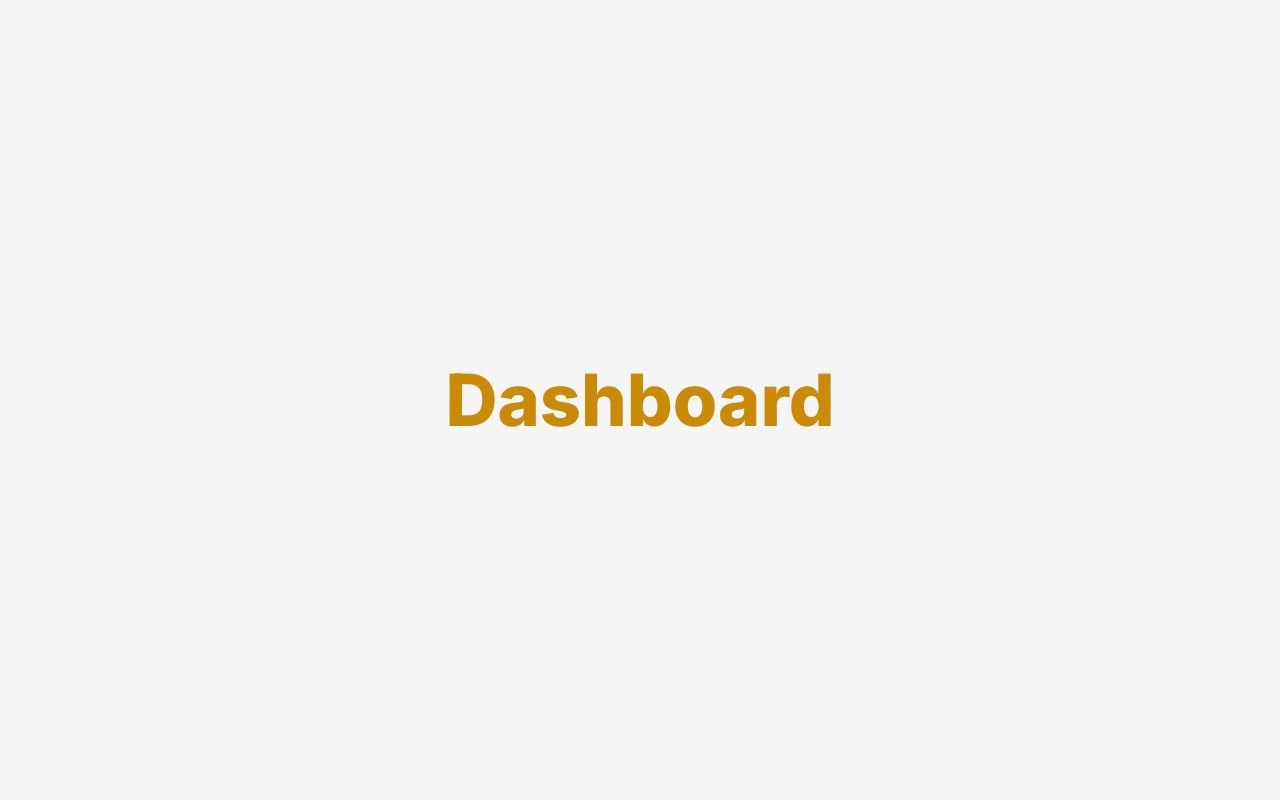
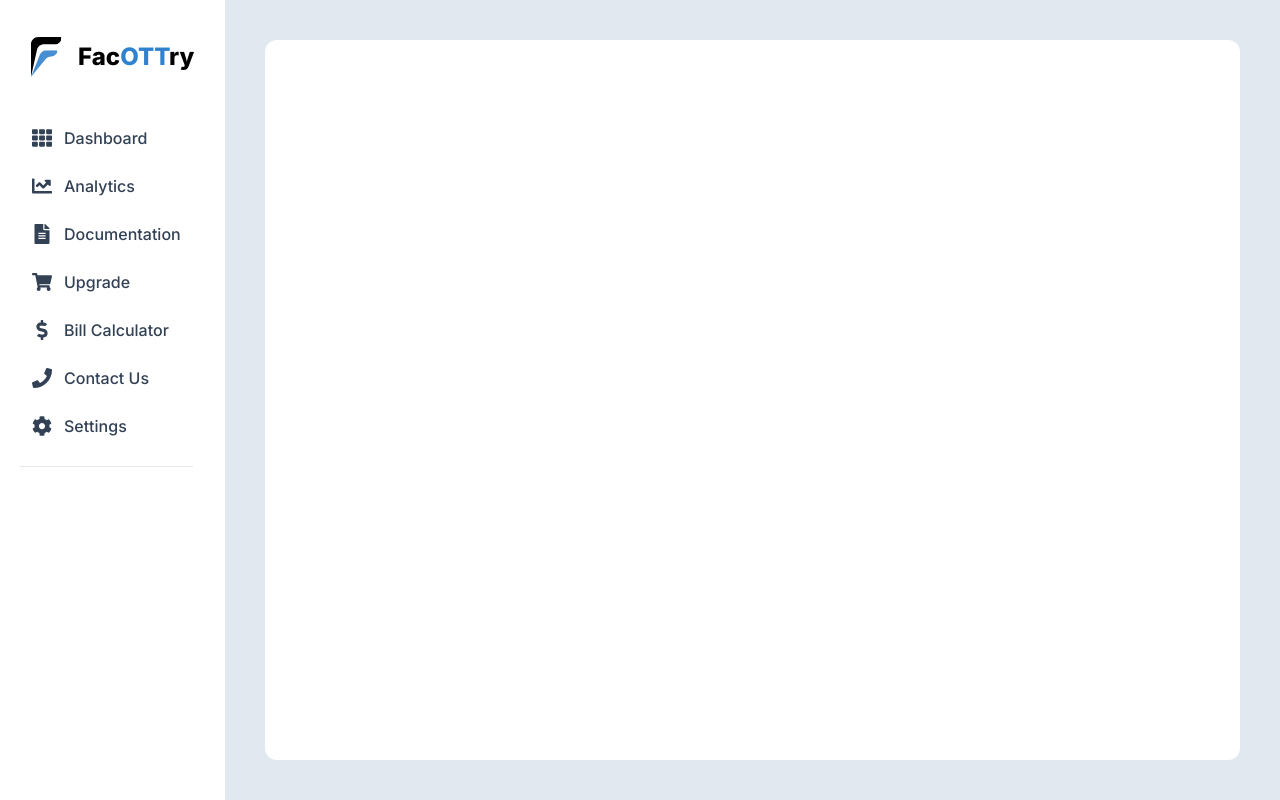
Before and after one commit to facottryApp/facottry-website, a Next.js app: page /home in a window 1280 px wide. Built offline with nearby package versions, Linux system fonts and the light colour scheme.

Commit message:
dashboard

```diff
--- a/src/app/home/page.tsx
+++ b/src/app/home/page.tsx
@@ -1,9 +1,9 @@
-type Props = {}
+import Dashboard from "@/components/dashboard/Dashboard"
 
-const page = ({}: Props) => {
+const page = () => {
   return (
-    <div className="min-h-screen flex items-center justify-center bg-neutral-100">
-      <p className="text-7xl font-extrabold text-yellow-600">Dashboard</p>
+    <div>
+      <Dashboard />
     </div>
   )
 }
--- /dev/null
+++ b/src/components/dashboard/Dashboard.tsx
@@ -0,0 +1,17 @@
+import React from 'react'
+import Sidebar from "../interfaces/Sidebar"
+
+const Dashboard = () => {
+  return (
+    <div className="flex justify-between w-screen h-screen bg-slate-200">
+        <Sidebar />
+
+        <div className="w-full bg-white rounded-xl m-10">
+
+        </div>
+
+    </div>
+  )
+}
+
+export default Dashboard
--- /dev/null
+++ b/src/components/interfaces/Sidebar.tsx
@@ -0,0 +1,49 @@
+'use client'
+import React from 'react';
+import { FaTh, FaChartLine, FaFileAlt, FaShoppingCart, FaDollarSign, FaPhone, FaCog } from 'react-icons/fa';
+import Link from 'next/link';
+import Image from 'next/image'
+import logo_2 from '@/assets/logo_2.svg'
+
+const SidebarButton = ({ href, label, icon }: {
+  href: string;
+  label: string;
+  icon: React.ReactNode;
+}) => (
+  <Link href={href} className="flex items-center p-3 hover:text-primary transition">
+    <span className="mr-3 text-xl">{icon}</span>
+    {label}
+  </Link>
+);
+
+const Sidebar = () => {
+  return (
+    <div className="bg-white p-8 pl-5">
+      <Link href={'/'} className="flex gap-2 items-center mb-8">
+        <Image
+          src={logo_2}
+          alt="FacOTTry"
+          width={50}
+          height={50}
+        />
+        <p className="font-extrabold text-2xl text-black">
+          Fac<span className="text-primary">OTT</span>ry
+        </p>
+      </Link>
+
+      <div className="font-medium text-slate-700">
+        <SidebarButton href="/home" label="Dashboard" icon={<FaTh />} />
+        <SidebarButton href="/home/analytics" label="Analytics" icon={<FaChartLine />} />
+        <SidebarButton href="/home/docs" label="Documentation" icon={<FaFileAlt />} />
+        <SidebarButton href="/home/buy-plan" label="Upgrade" icon={<FaShoppingCart />} />
+        <SidebarButton href="/home/calculator" label="Bill Calculator" icon={<FaDollarSign />} />
+        <SidebarButton href="/home/contact" label="Contact Us" icon={<FaPhone />} />
+        <SidebarButton href="/home/settings" label="Settings" icon={<FaCog />} />
+      </div>
+
+      <hr className="mt-4 w-full"/>
+    </div>
+  );
+};
+
+export default Sidebar;
```
